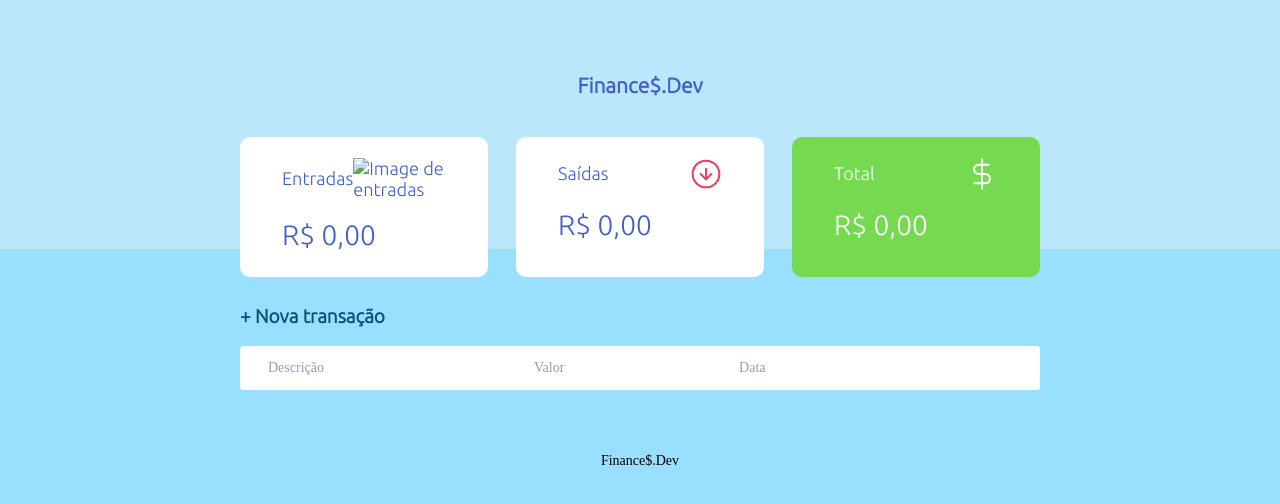
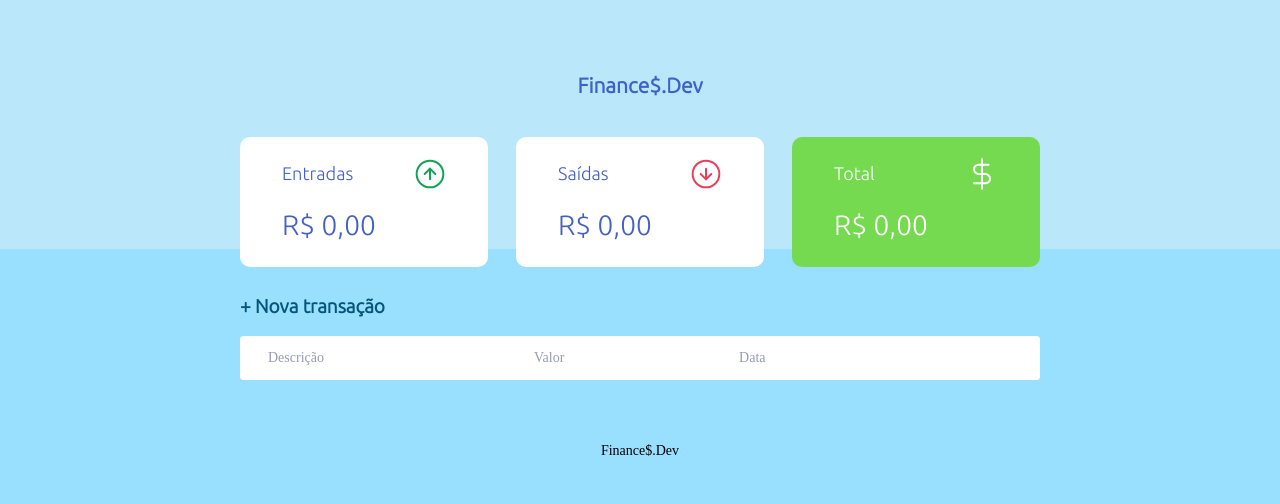
Before and after one commit to ReinaldoMantovani/Discovery-1, a plain HTML site: page index.html in a window 1280 px wide. Drawn offline with Linux system fonts and the light colour scheme; the site is published under a folder, as on GitHub Pages, so addresses that start at the root find nothing.

Commit message:
Update index.html

```diff
--- a/index.html
+++ b/index.html
@@ -20,7 +20,7 @@
                <div class="card">
                    <h3>
                 <span>Entradas</span>
-                <img src="/assets/income.svg" alt="Image de entradas">
+                <img src="assets/income.svg" alt="Image de entradas">
                   </h3>
                    <p id="incomeDisplay">R$ 00,00</p>
 
```
